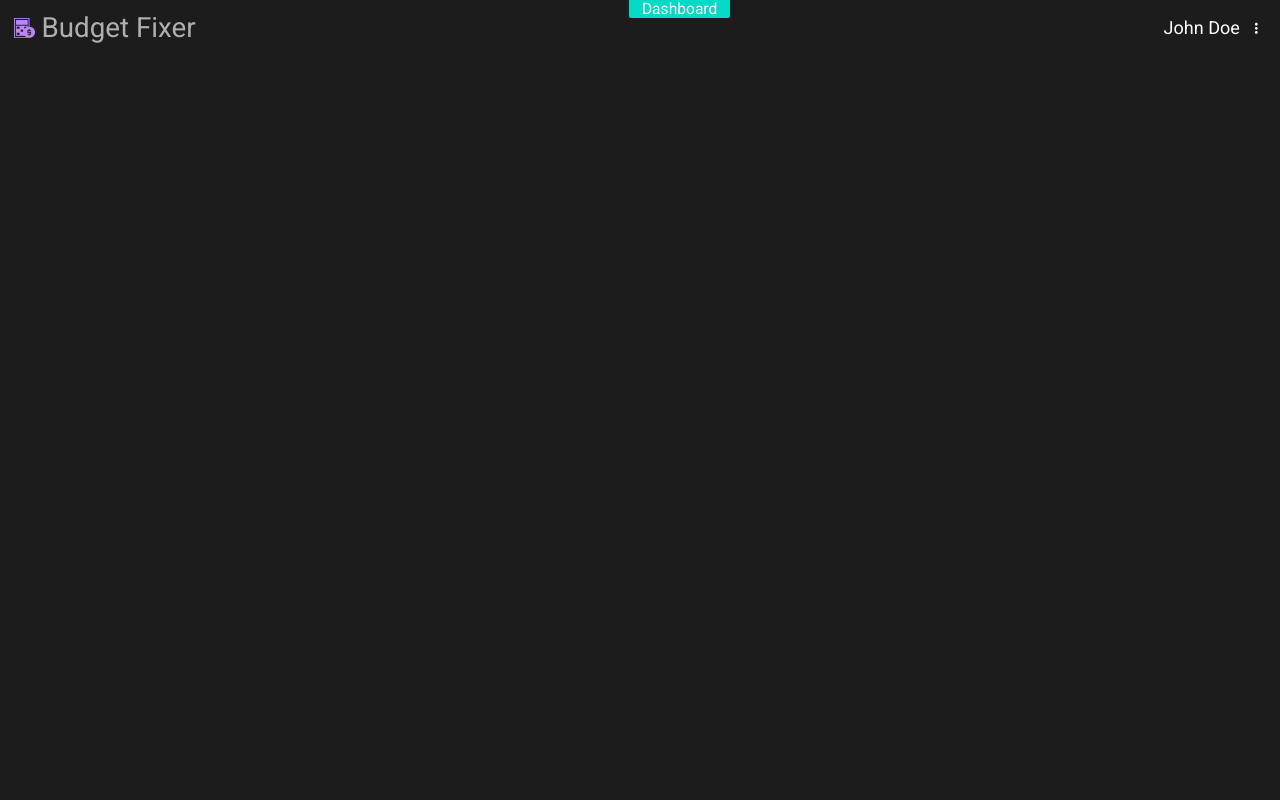
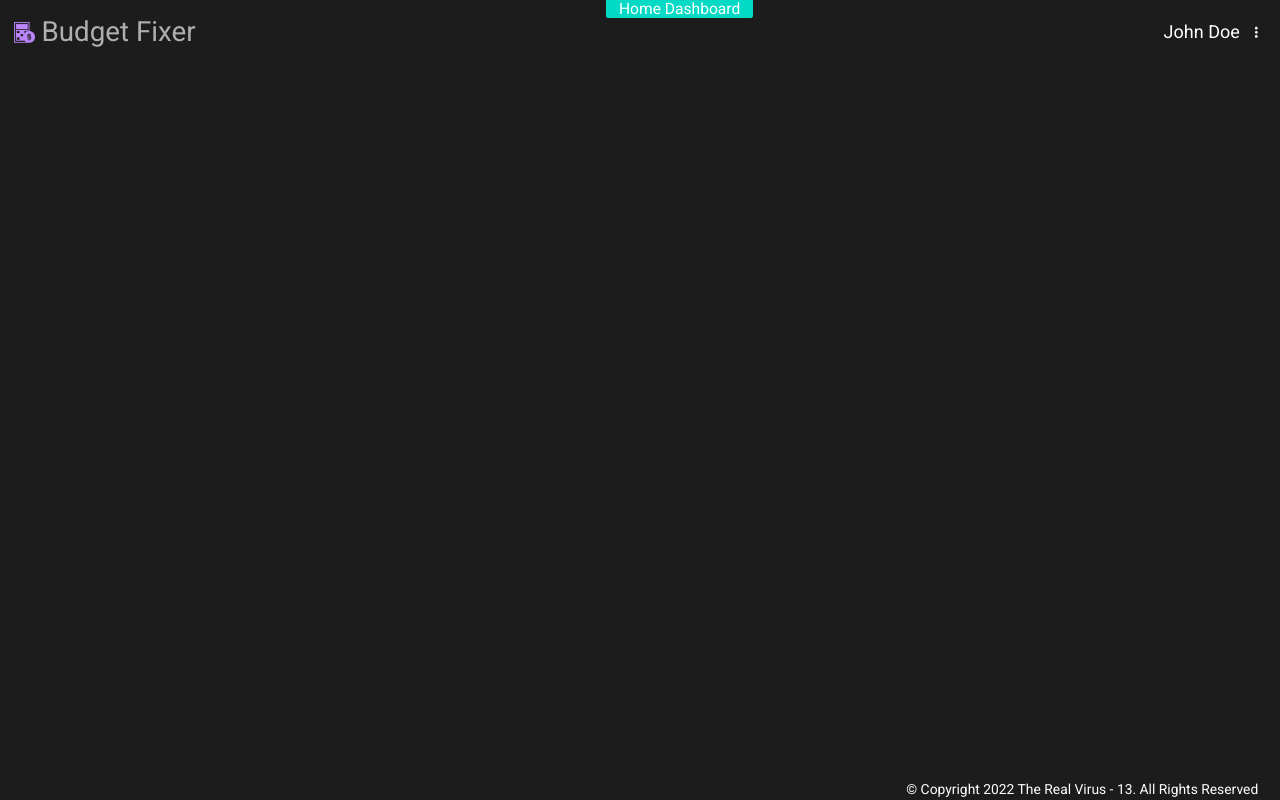
Before and after one commit to surya-trv-13/BudgetFixer, a React (Create React App) app in the folder client/: page / in a window 1280 px wide. Built offline with nearby package versions, Linux system fonts and the light colour scheme.

Commit message:
UI | Footer and Utility changes

```diff
--- a/client/package.json
+++ b/client/package.json
@@ -8,6 +8,7 @@
     "@testing-library/jest-dom": "^5.16.1",
     "@testing-library/react": "^12.1.2",
     "@testing-library/user-event": "^13.5.0",
+    "clsx": "^1.1.1",
     "prop-types": "^15.8.1",
     "react": "^17.0.2",
     "react-dom": "^17.0.2",
--- /dev/null
+++ b/client/src/components/utility/Footer.js
@@ -0,0 +1,48 @@
+import React from "react";
+import { withStyles } from "@material-ui/styles";
+import PropTypes from "prop-types";
+import { Box, Typography } from "@material-ui/core";
+import RowFlex from "./RowFlex";
+import { COPYRGHT_TXT_FOOTER } from "../../utils/constants/constant";
+
+const styles = () => ({
+	footer: {
+		position: "fixed",
+		width: "98.3%",
+		boxSizing: "border-box",
+		bottom: 0,
+	},
+	rowStyles: {
+		display: "flex",
+		flexFlow: "noWrap",
+		alignItems: "center",
+		justifyContent: "space-between",
+	},
+	footerText: {
+		fontSize: "0.889rem",
+	},
+});
+
+const propTypes = {
+	classes: PropTypes.object.isRequired,
+	text: PropTypes.string,
+};
+
+const defaultProps = {
+	text: "",
+};
+
+const Footer = ({ classes, text }) => (
+	<Box className={classes.footer}>
+		<RowFlex rootClass={classes.rowStyles}>
+			<Typography className={classes.footerText}>{text}</Typography>
+			<Box>
+				<Typography className={classes.footerText}>{COPYRGHT_TXT_FOOTER}</Typography>
+			</Box>
+		</RowFlex>
+	</Box>
+);
+Footer.defaultProps = defaultProps;
+Footer.propTypes = propTypes;
+
+export default withStyles(styles, { withTheme: true })(Footer);
--- a/client/src/components/utility/Header.jsx
+++ b/client/src/components/utility/Header.jsx
@@ -4,14 +4,18 @@ import { withStyles } from "@material-ui/styles";
 import { Box, IconButton, Typography } from "@material-ui/core";
 import MoreVertIcon from "@material-ui/icons/MoreVert";
 import Logo from "../../static/image/logo1080.png";
+import RowFlex from "./RowFlex";
 
 const styles = (theme) => ({
-	root: {
+	rowFlexStyle: {
 		height: "7vh",
 		fontSize: theme.typography.pxToRem(30),
+		boxSizing: "border-box",
 		padding: `0 ${theme.typography.pxToRem(10)}`,
-		display: "flex",
 		justifyContent: "space-between",
+		position: "relative",
+		flexGrow: 1,
+		paddingTop: theme.typography.pxToRem(12),
 	},
 	logo: {
 		height: theme.typography.pxToRem(30),
@@ -25,7 +29,9 @@ const styles = (theme) => ({
 		padding: `${theme.typography.pxToRem(2)} 0`,
 		color: "#FFFFFFA6",
 	},
-	pageTag: {},
+	pageTag: {
+		marginTop: `-${theme.typography.pxToRem(12)}`,
+	},
 	labelTag: {
 		color: "#FFFFFF",
 		backgroundColor: theme.palette.secondary.main,
@@ -52,26 +58,34 @@ const propTypes = {
 	classes: PropTypes.object.isRequired,
 	title: PropTypes.string,
 	showLogo: PropTypes.bool,
+	tagText: PropTypes.string,
+	showTag: PropTypes.bool.isRequired,
 };
 
 const defaultProps = {
 	title: "",
 	showLogo: false,
+	tagText: "Dashboard",
 };
 
-const Header = ({ classes, title, showLogo }) => {
+const Header = ({ classes, title, showLogo, tagText, showTag }) => {
 	const handleMoreOps = () => {};
 	return (
-		<Box className={classes.root}>
+		<RowFlex rootClass={classes.rowFlexStyle}>
 			<Box className={classes.title}>
 				{showLogo && <img src={Logo} alt="Logo" className={classes.logo} />}
 				<Typography className={classes.titleString} variant="h2">
 					{title}
 				</Typography>
 			</Box>
-			<Box className={classes.pageTag}>
-				<span className={classes.labelTag}>Dashboard</span>
-			</Box>
+			{showTag ? (
+				<Box className={classes.pageTag}>
+					<span className={classes.labelTag}>{tagText}</span>
+				</Box>
+			) : (
+				<Box></Box>
+			)}
+
 			<Box className={classes.userDetails}>
 				<Typography variant="h4" className={classes.userName}>
 					John Doe
@@ -80,7 +94,7 @@ const Header = ({ classes, title, showLogo }) => {
 					<MoreVertIcon className={classes.moreOpsIcon} />
 				</IconButton>
 			</Box>
-		</Box>
+		</RowFlex>
 	);
 };
 
--- /dev/null
+++ b/client/src/components/utility/RowFlex.jsx
@@ -0,0 +1,34 @@
+import React from "react";
+import clsx from "clsx";
+import { withStyles } from "@material-ui/styles";
+import PropTypes from "prop-types";
+
+const styles = () => ({
+	root: {
+		display: "flex",
+		flexDirection: "row",
+		justifyContent: "space-between",
+		height: "100%",
+		width: "100%",
+	},
+});
+
+const propTypes = {
+	classes: PropTypes.object,
+	rootClass: PropTypes.object,
+	children: PropTypes.node.isRequired,
+};
+
+const defaultProps = {
+	classes: {},
+	rootClass: {},
+};
+
+const RowFlex = ({ classes, rootClass, children }) => (
+	<div className={clsx(classes.root, rootClass)}>{children}</div>
+);
+
+RowFlex.defaultProps = defaultProps;
+RowFlex.propTypes = propTypes;
+
+export default withStyles(styles, { withTheme: true })(RowFlex);
--- /dev/null
+++ b/client/src/utils/constants/constant.js
@@ -0,0 +1,2 @@
+// eslint-disable-next-line import/prefer-default-export
+export const COPYRGHT_TXT_FOOTER = `© Copyright ${new Date().getFullYear()} The Real Virus - 13. All Rights Reserved`;
--- a/client/src/views/Home/HomeContainer.jsx
+++ b/client/src/views/Home/HomeContainer.jsx
@@ -4,6 +4,7 @@ import PropTypes from "prop-types";
 import { withStyles } from "@material-ui/styles";
 import { Box } from "@material-ui/core";
 import HomeHeader from "./HomeHeader";
+import HomeFooter from "./HomeFooter";
 
 const styles = (theme) => ({
 	root: {
@@ -23,6 +24,7 @@ const defaultProps = {};
 const HomeContainer = ({ classes }) => (
 	<Box className={classes.root}>
 		<HomeHeader />
+		<HomeFooter />
 	</Box>
 );
 
--- a/client/src/views/Home/HomeFooter.jsx
+++ b/client/src/views/Home/HomeFooter.jsx
@@ -0,0 +1,11 @@
+import React from "react";
+import { Box } from "@material-ui/core";
+import Footer from "../../components/utility/Footer";
+
+const HomeFooter = () => (
+	<Box>
+		<Footer text="" />
+	</Box>
+);
+
+export default HomeFooter;
--- a/client/src/views/Home/HomeHeader.jsx
+++ b/client/src/views/Home/HomeHeader.jsx
@@ -1,14 +1,25 @@
 import React from "react";
+import PropTypes from "prop-types";
 import { withStyles } from "@material-ui/styles";
 import { Box } from "@material-ui/core";
 import Header from "../../components/utility/Header";
 
-const styles = (theme) => ({});
+const styles = () => ({
+	root: {
+		height: "7.5vh",
+	},
+});
 
-const HomeHeader = () => (
-	<Box>
-		<Header title="Budget Fixer" showLogo />
+const propTypes = {
+	classes: PropTypes.object.isRequired,
+};
+
+const HomeHeader = ({ classes }) => (
+	<Box className={classes.root}>
+		<Header title="Budget Fixer" showLogo showTag tagText="Home Dashboard" />
 	</Box>
 );
 
+HomeHeader.propTypes = propTypes;
+
 export default withStyles(styles, { withTheme: true })(HomeHeader);
```
Also changed, not shown: client/src/components/value.jsx (deleted), 1 other file (tests, documents, lock files or other folders).
